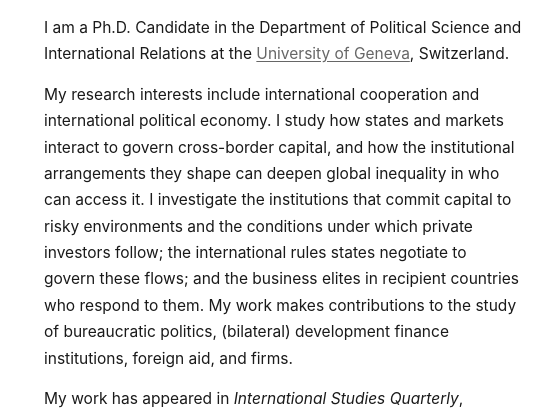
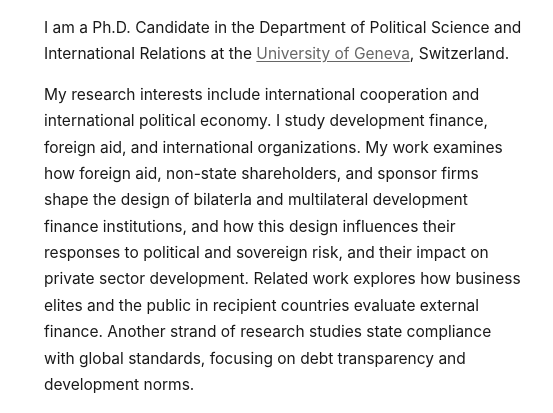
Before and after one commit to baunicolas/baunicolas.github.io, a plain HTML site: page index.html in a window 1280 px wide. Shown: the part 181-594 px from the top of the page, 476-1029 px from the left. Drawn offline with Linux system fonts and the light colour scheme.

Commit message:
Update index.html

```diff
--- a/index.html
+++ b/index.html
@@ -45,7 +45,7 @@
 
                 </p>
                 <p class="bio">
-                    My research interests include international cooperation and international political economy. I study how states and markets interact to govern cross-border capital, and how the institutional arrangements they shape can deepen global inequality in who can access it. I investigate the institutions that commit capital to risky environments and the conditions under which private investors follow; the international rules states negotiate to govern these flows; and the business elites in recipient countries who respond to them. My work makes contributions to the study of bureaucratic politics, (bilateral) development finance institutions, foreign aid, and firms.
+                    My research interests include international cooperation and international political economy. I study development finance, foreign aid, and international organizations. My work examines how foreign aid, non-state shareholders, and sponsor firms shape the design of bilaterla and multilateral development finance institutions, and how this design influences their responses to political and sovereign risk, and their impact on private sector development. Related work explores how business elites and the public in recipient countries evaluate external finance. Another strand of research studies state compliance with global standards, focusing on debt transparency and development norms.
 
 
                 </p>
```
